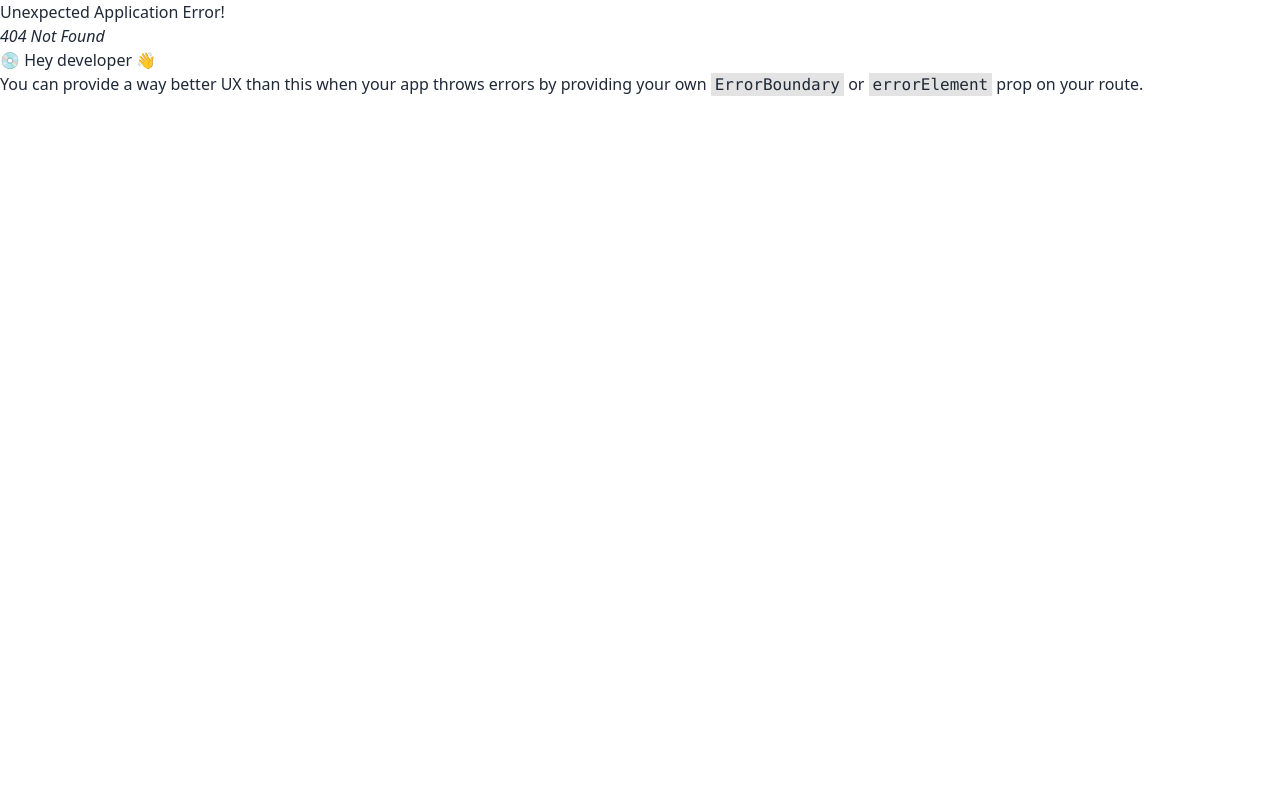
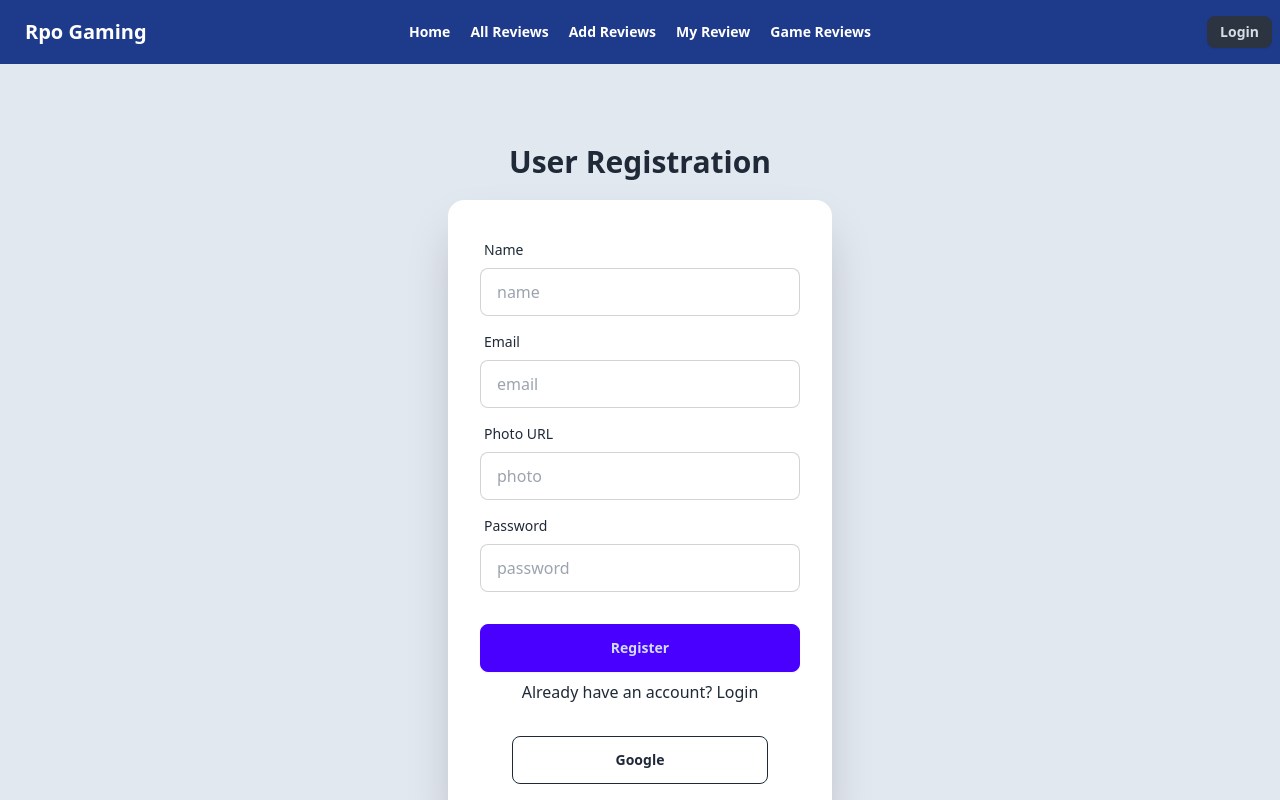
Before and after one commit to sadrisso/Chill-Gamer-Client, a React (Vite) app: page /register in a window 1280 px wide. Before the commit this address had no page. Shown: the top 800 px of the page. Built offline with nearby package versions, Linux system fonts and the light colour scheme.

Commit message:
user registration done with goodle

```diff
--- a/package.json
+++ b/package.json
@@ -10,6 +10,7 @@
     "preview": "vite preview"
   },
   "dependencies": {
+    "firebase": "^11.0.2",
     "react": "^18.3.1",
     "react-dom": "^18.3.1",
     "react-router-dom": "^7.0.2"
--- a/src/auth/AuthProvider.jsx
+++ b/src/auth/AuthProvider.jsx
@@ -1,9 +1,40 @@
+import { createContext, useState } from "react";
+import { auth } from '../firebase/firebase.config';
+import { createUserWithEmailAndPassword, signInWithEmailAndPassword, signInWithPopup, updateProfile } from "firebase/auth";
+
+export const AuthContext = createContext()
+
+const AuthProvider = ({ children }) => {
+
+    const [user, setUser] = useState(null)
+    const [loading, setLoading] = useState(false)
+
+    const createUser = (email, password) => {
+        setLoading(true)
+        return createUserWithEmailAndPassword(auth, email, password);
+    }
+
+    const signIn = (email, password) => {
+        setLoading(true)
+        return signInWithEmailAndPassword(auth, email, password)
+    }
+
+    const signInGoogle = (provider) => {
+        return signInWithPopup(auth, provider)
+    }
+
+    const updateUser = (updateInfo) => {
+        return updateProfile(auth.currentUser, updateInfo)
+    }
 
 
-const AuthProvider = () => {
+    const authInfo = { createUser, signIn, updateUser, signInGoogle }
+
     return (
         <div>
-
+            <AuthContext.Provider value={authInfo}>
+                {children}
+            </AuthContext.Provider>
         </div>
     );
 };
--- /dev/null
+++ b/src/firebase/firebase.config.js
@@ -0,0 +1,19 @@
+// Import the functions you need from the SDKs you need
+import { initializeApp } from "firebase/app";
+import { getAuth } from "firebase/auth";
+// TODO: Add SDKs for Firebase products that you want to use
+// https://firebase.google.com/docs/web/setup#available-libraries
+
+// Your web app's Firebase configuration
+const firebaseConfig = {
+  apiKey: "AIzaSyDTxOE_T97-tixe31fEHyTcaSaVabFYUGM",
+  authDomain: "chill-gamer-90cfe.firebaseapp.com",
+  projectId: "chill-gamer-90cfe",
+  storageBucket: "chill-gamer-90cfe.firebasestorage.app",
+  messagingSenderId: "309384449778",
+  appId: "1:309384449778:web:252d401f9c6a969c1cca6b"
+};
+
+// Initialize Firebase
+const app = initializeApp(firebaseConfig);
+export const auth = getAuth(app);
--- a/src/layout/Navbar.jsx
+++ b/src/layout/Navbar.jsx
@@ -44,7 +44,7 @@ const Navbar = () => {
                     </ul>
                 </div>
                 <div className="navbar-end">
-                    <a className="btn btn-neutral">Login</a>
+                    <Link to="/login"><a className="btn btn-neutral btn-sm">Login</a></Link>
                 </div>
             </div>
         </div>
--- a/src/main.jsx
+++ b/src/main.jsx
@@ -3,10 +3,13 @@ import { createRoot } from 'react-dom/client'
 import './index.css'
 import { RouterProvider, } from "react-router-dom";
 import { router } from './router/Router.jsx';
+import AuthProvider from './auth/AuthProvider.jsx';
 
 
 createRoot(document.getElementById('root')).render(
   <StrictMode>
-    <RouterProvider router={router}/>
+    <AuthProvider>
+      <RouterProvider router={router} />
+    </AuthProvider>
   </StrictMode>,
 )
--- /dev/null
+++ b/src/pages/Login.jsx
@@ -0,0 +1,35 @@
+import { Link } from "react-router-dom";
+
+
+const Login = () => {
+    return (
+        <div>
+            <h1 className="text-3xl font-semibold text-center mb-5">User Login</h1>
+            <div className="card bg-base-100 w-full max-w-sm shrink-0 shadow-2xl mx-auto">
+                <form className="card-body">
+                    <div className="form-control">
+                        <label className="label">
+                            <span className="label-text">Email</span>
+                        </label>
+                        <input type="email" placeholder="email" className="input input-bordered" required />
+                    </div>
+                    <div className="form-control">
+                        <label className="label">
+                            <span className="label-text">Password</span>
+                        </label>
+                        <input type="password" placeholder="password" className="input input-bordered" required />
+                        <label className="label">
+                            <a href="#" className="label-text-alt link link-hover">Forgot password?</a>
+                        </label>
+                    </div>
+                    <div className="form-control mt-6">
+                        <button className="btn btn-primary">Login</button>
+                    </div>
+                    <p>Don't have an account? <Link to="/register">Register</Link></p>
+                </form>
+            </div>
+        </div>
+    );
+};
+
+export default Login;
--- /dev/null
+++ b/src/pages/Register.jsx
@@ -0,0 +1,77 @@
+import { useContext } from "react";
+import { Link } from "react-router-dom";
+import { AuthContext } from "../auth/AuthProvider";
+import { GoogleAuthProvider } from "firebase/auth";
+
+const googleProvider = new GoogleAuthProvider();
+
+
+const Register = () => {
+
+    const { createUser, updateUser, signInGoogle } = useContext(AuthContext)
+
+    const handleRegister = (e) => {
+        e.preventDefault()
+
+        const form = e.target;
+        const name = form.name.value;
+        const email = form.email.value;
+        const photo = form.photoUrl.value;
+        const password = form.password.value;
+        const registerInfo = { name, email, photo, password }
+
+
+        createUser(email, password)
+            .then(res => {
+                console.log("Registered : ", res.user)
+                updateUser({displayName: name, photoURL: photo})
+            })
+            .catch(err => {
+                console.log("ERR : ", err)
+            })
+    }
+
+
+    return (
+        <div>
+            <h1 className="text-3xl font-semibold text-center mb-5">User Registration</h1>
+            <div className="card bg-base-100 w-full max-w-sm shrink-0 shadow-2xl mx-auto">
+                <form className="card-body" onSubmit={handleRegister}>
+                    <div className="form-control">
+                        <label className="label">
+                            <span className="label-text">Name</span>
+                        </label>
+                        <input type="text" placeholder="name" name="name" className="input input-bordered" required />
+                    </div>
+                    <div className="form-control">
+                        <label className="label">
+                            <span className="label-text">Email</span>
+                        </label>
+                        <input type="email" placeholder="email" name="email" className="input input-bordered" required />
+                    </div>
+                    <div className="form-control">
+                        <label className="label">
+                            <span className="label-text">Photo URL</span>
+                        </label>
+                        <input type="text" placeholder="photo" name="photoUrl" className="input input-bordered" required />
+                    </div>
+                    <div className="form-control">
+                        <label className="label">
+                            <span className="label-text">Password</span>
+                        </label>
+                        <input type="password" placeholder="password" name="password" className="input input-bordered" required />
+                    </div>
+                    <div className="form-control mt-6">
+                        <button className="btn btn-primary">Register</button>
+                    </div>
+                    <p className="text-center">Already have an account? <Link to="/login">Login</Link></p>
+                </form>
+                <div className="text-center mb-10">
+                    <button className="btn btn-neutral btn-wide btn-outline" onClick={() => signInGoogle(googleProvider)}>Google</button>
+                </div>
+            </div>
+        </div>
+    );
+};
+
+export default Register;
```
Also changed, not shown: src/router/Router.jsx (+10 -0 lines), 1 other file (tests, documents, lock files or other folders).
